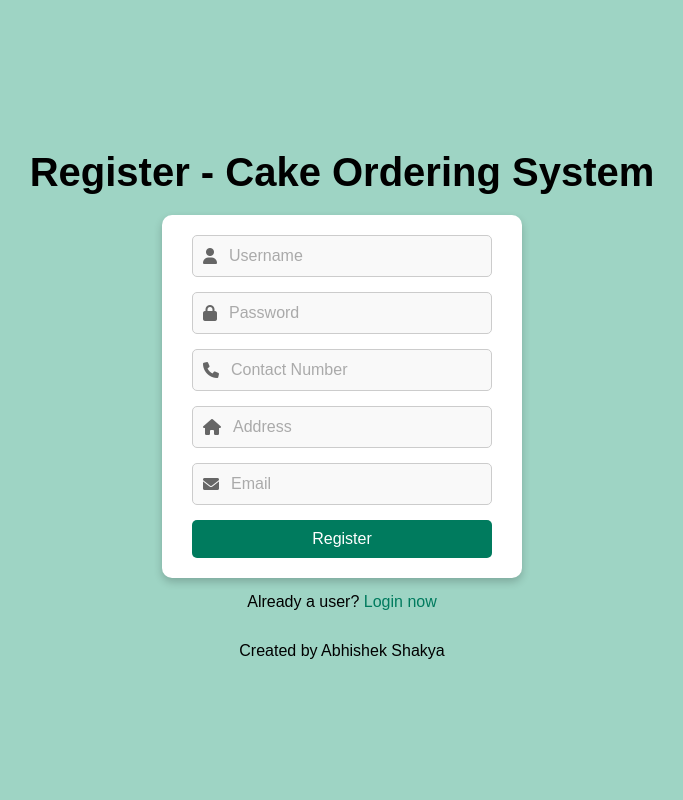
After one commit to Abhishekshak/COS, a PHP site: page /COS/register.php in a window 1280 px wide. The commit adds this page. Shown: the whole page, without its empty margins (298-981 px from the left). Run offline with PHP 8.4, Linux system fonts and the light colour scheme.

Commit message:
made login and register for user

```diff
--- a/admin/admin.css
+++ b/admin/admin.css
@@ -1,5 +1,5 @@
 /*
-    auther: abhishek;
+    author: abhishek;
     theme: COS admin;
     version: 1.0
 */
--- a/cakes.php
+++ b/cakes.php
@@ -1,3 +1,6 @@
+<?php
+    include('config/constants.php');
+?>
 <!DOCTYPE html>
 <html lang="en">
 <head>
--- /dev/null
+++ b/register.css
@@ -0,0 +1,145 @@
+/* header css */
+nav a {
+    margin: 0 15px;
+    color: #333;
+    text-decoration: none;
+}
+
+nav a:hover {
+    color: #007b5e;
+}
+
+#login, #register {
+    color: #007b5e;
+    font-weight: bold;
+}
+
+#login:hover, #register:hover {
+    text-decoration: underline;
+}
+
+#logout {
+    color: #e74c3c;
+    font-weight: bold;
+}
+
+#logout:hover {
+    text-decoration: underline;
+}
+
+
+
+/* General Styles */
+body {
+    font-family: Arial, sans-serif;
+    display: flex;
+    flex-direction: column;
+    align-items: center;
+    justify-content: center;
+    height: 100vh;
+    margin: 0;
+    background-color: #9ed4c4;
+}
+
+h1 {
+    color: black;
+    font-size: 2.5rem;
+    margin-bottom: 20px;
+}
+
+/* Form Styles */
+form {
+    background-color: white;
+    padding: 20px 30px;
+    border-radius: 10px;
+    box-shadow: 0 4px 8px rgba(0, 0, 0, 0.2);
+    width: 300px;
+}
+
+.inputs {
+    display: flex;
+    align-items: center;
+    margin-bottom: 15px;
+    border: 1px solid #ccc;
+    border-radius: 5px;
+    padding: 10px;
+    background-color: #f9f9f9;
+}
+
+.inputs i {
+    color: #666;
+    margin-right: 10px;
+}
+
+.inputs input {
+    border: none;
+    outline: none;
+    width: 100%;
+    font-size: 1rem;
+    background: none;
+}
+
+.inputs input::placeholder {
+    color: #aaa;
+}
+
+/* Button Styles */
+.btn {
+    display: block;
+    width: 100%;
+    padding: 10px;
+    border: none;
+    background-color: #007b5e;
+    color: white;
+    font-size: 1rem;
+    border-radius: 5px;
+    cursor: pointer;
+    transition: background-color 0.3s ease;
+}
+
+.btn:hover {
+    background-color: #005f47;
+}
+
+/* Footer Text */
+p {
+    color: black;
+    text-align: center;
+    margin-top: 15px;
+}
+
+p a {
+    color: #ffffff;
+    text-decoration: underline;
+}
+
+/* Popup Dialog */
+#popup {
+    display: none; /* Hidden by default */
+    position: fixed;
+    top: 50%;
+    left: 50%;
+    transform: translate(-50%, -50%);
+    background-color: white;
+    padding: 20px;
+    border-radius: 10px;
+    box-shadow: 0px 0px 10px rgba(0, 0, 0, 0.2);
+    text-align: center;
+    width: 300px;
+}
+
+/* Popup Dialog Button */
+#popup button {
+    padding: 10px 20px;
+    background-color: #007b5e;
+    color: white;
+    border: none;
+    border-radius: 5px;
+    cursor: pointer;
+    font-size: 1rem;
+    transition: background-color 0.3s ease;
+}
+
+#popup button:hover {
+    background-color: #005f47;
+}
--- /dev/null
+++ b/register.php
@@ -0,0 +1,51 @@
+<?php
+    include('config/constants.php');  // Include config file where session is started
+?>
+
+<!DOCTYPE html>
+<html lang="en">
+<head>
+    <meta charset="UTF-8">
+    <meta name="viewport" content="width=device-width, initial-scale=1.0">
+    <title>Register - COS</title>
+    <link rel="stylesheet" href="register.css">
+    <link rel="stylesheet" href="https://cdnjs.cloudflare.com/ajax/libs/font-awesome/6.0.0-beta3/css/all.min.css">
+</head>
+<body style="background-color: #9ed4c4;">
+    <h1 class="text-white">Register - Cake Ordering System</h1>
+
+    <form action="" method="POST">
+        <div class="inputs">
+            <i class="fas fa-user"></i>
+            <input type="text" name="username" placeholder="Username" required>
+        </div>
+        <div class="inputs">
+            <i class="fas fa-lock"></i>
+            <input type="password" name="password" placeholder="Password" required>
+        </div>
+        <div class="inputs">
+            <i class="fas fa-phone"></i>
+            <input type="text" name="contact" placeholder="Contact Number" required>
+        </div>
+        <div class="inputs">
+            <i class="fas fa-home"></i>
+            <input type="text" name="address" placeholder="Address" required>
+        </div>
+        <div class="inputs">
+            <i class="fas fa-envelope"></i>
+            <input type="email" name="email" placeholder="Email" required>
+        </div>
+        <input class="btn" name="submit" type="submit" value="Register">
+    </form>
+
+    <!-- Add Login link -->
+    <p class="text-white" style="text-align: center;">
+        Already a user? <a href="login.php" style="color: #007b5e; text-decoration: none;">Login now</a>
+    </p>
+
+    <p class="text-white" style="text-align: center;">
+        Created by Abhishek Shakya
+    </p>
+
+</body>
+</html>
```
Also changed, not shown: frontend-partials/header.php (+21 -10 lines), index.php (+14 -0 lines), login.php (added, +80 -0 lines), logout.php (added, +9 -0 lines), img/category/Cake_Category_362.png (deleted), style.css (line endings or trailing spaces).
